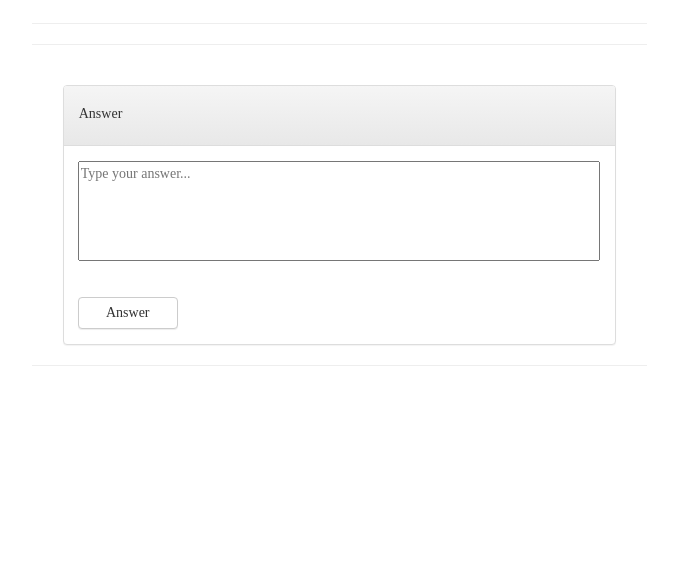
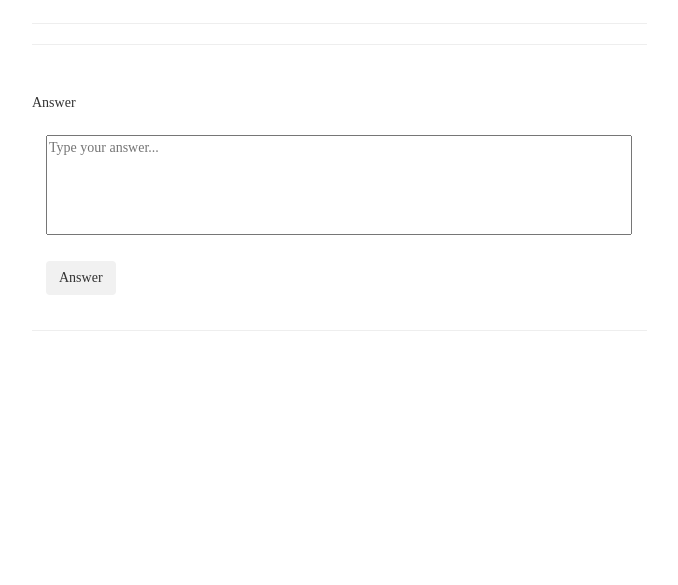
Before and after one commit to Christiaanben/quori, a Flask app: template app/templates/question.html in a window 1280 px wide. Shown: the part 112-697 px from the top of the page, without its empty margins (203-881 px from the left). Run offline with Flask 2, Linux system fonts and the light colour scheme; the template is opened without the code that fills it, so the values that code supplies are empty; some libraries are stand-ins or nearby versions; some web fonts are replaced.

Commit message:
Added styling and stuff

```diff
--- a/app/templates/question.html
+++ b/app/templates/question.html
@@ -14,40 +14,45 @@
         </div>
         <br>
         <form action="{{url_for('submit_answer', title = htmlquestion.title)}}" method="post">
-            <div class="panel panel-default" style="margin-left: 5%; margin-right: 5%;">
-                <div class="panel-heading" id="T1" style=" height: 60px;">
       <h5>Answer</h5>
-                </div>
       <div class="panel-body" style="padding-left:1em">
         <textarea name="message" style="height:100px; width:100%; resize: none;" placeholder="Type your answer..."></textarea>
         <br><br>
-                    <input type="submit" style="width: 100px; margin-top: 10px;" class="niceButts btn btn-default" value="Answer">
-                </div>
+        <input type="submit" class="btn btn-secondary" value="Answer">
       </div>
     </form>
     <hr>
     <br> {% for row in htmlanswers %}
-        <div class="panel panel-default" style="margin-left: 5%; margin-right: 5%;">
+    <div class="panel panel-default">
       <div class="panel-heading" id="T1" style=" height: 60px;">
-                <div class="user" style="background-image: url('../../static/profilepictures/{{row.pp}}');">
+        <div>
+          <div class="user" style="background-image: url('../../static/profilepictures/{{row.pp}}'); float:left">
           </div>
-                <a href="#" style="font-size:15px; padding-left:5px;">{{row.user}}
-                </a>
+          <div style="float:left; margin-top:5px">
+            <a href="#" style="font-size:20px; padding-left:5px; margin-top:5px">{{row.user}}</a>
+          </div>
+        </div>
         <br>
         <br>
         <br>
       </div>
       <div class="panel-body" style="padding-left:1em">
         <p style="word-wrap: break-word;">{{ row.title }}</p>
+        <!--{{row.userupvoted}}-->
+        <!--{%if row.userupvoted == 0%}-->
+        <!--{%endif%}-->
+        <hr>
         <p>UPVOTES: {{row.upvotes}}</p>
-                <div ><form action="{{url_for('upvote', answer = row.title, title = htmlquestion.title)}}">
-                    <input type="submit" style="float:left"class="btn btn-success" value="UPVOTE">
+
+        <div>
+          <form action="{{url_for('upvote', answer = row.title, title = htmlquestion.title)}}">
+            <input type="submit" style="float:left;width:105px" class="btn btn-success" value="UPVOTE">
           </form>
 
           <!--{%if row.userupvoted == 1%}-->
           <!--                {%endif%}-->
           <form action="{{url_for('removeupvote', answer = row.title, title = htmlquestion.title)}}">
-                    <input type="submit" style="float:left"class="btn btn-danger" value="UNUPVOTE">
+            <input type="submit" style="margin-left:10px; float:left;width:105px" class="btn btn-danger" value="UNUPVOTE">
           </form>
         </div>
       </div>
```
Lines whose indentation alone changed are shown as unchanged.
